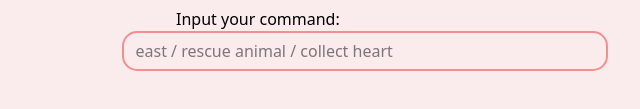
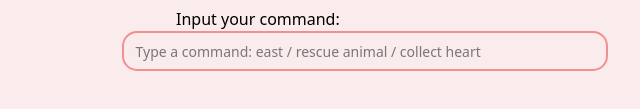
Before and after one commit to NicoletaGheorghe/Text-Adventure-Game-OOP, a plain HTML site: page index.html in a window 1280 px wide. Shown: the part 603-712 px from the top of the page, 277-917 px from the left. Drawn offline with nearby package versions, Linux system fonts and the light colour scheme.

Commit message:
update placeholder

```diff
--- a/index.html
+++ b/index.html
@@ -22,7 +22,7 @@
         </div>
         <div id="userInp" class="indent-15">
             <label for="userInput" >Input your command:</label><br>
-            <input type="text" id="userInput" name="userInput" class="flex justify-center indent-3" placeholder="east / rescue animal / collect heart">
+            <input type="text" id="userInput" name="userInput" class="flex justify-center indent-3 text-sm" placeholder="Type a command: east / rescue animal / collect heart">
         </div>
     </div>
     <script src="index.js"></script>
--- a/index.js
+++ b/index.js
@@ -164,6 +164,7 @@ let rescuedAnimals = 0;
 const output = document.getElementById("gameDescription");
 const result = document.getElementById("result")
 
+
 function displayField(field){
     const fieldText = document.getElementById("gameDescription");
     const describeField = document.getElementById("describeField");
@@ -180,6 +181,7 @@ function displayField(field){
     bkGameSpace.style.backgroundImage =`url(${currentField.backgroundImage})`;
     bkGameSpace.style.backgroundSize = "cover";
     bkGameSpace.style.opacity = "0.8";
+
 }
 function checkWin(){
     const inputBox = document.getElementById("userInput");
@@ -200,6 +202,7 @@ function checkWin(){
 document.addEventListener("keydown", function(e){
     if(e.key === "Enter"){
        const inputBox = document.getElementById("userInput");
+
        const command = inputBox.value.trim().toLowerCase();
        const directions = ["north", "south", "east", "west", "start"];
 
--- a/styles.css
+++ b/styles.css
@@ -33,6 +33,7 @@
         height: 40px;
         width: 380px;
     }
+
     #describeField{
         text-indent: 10px;
         height: 150px;
```
